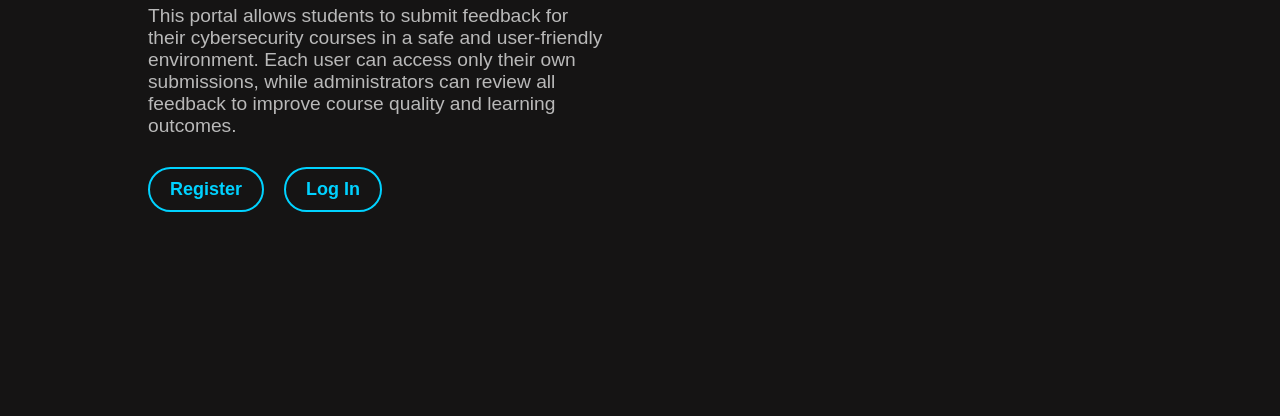
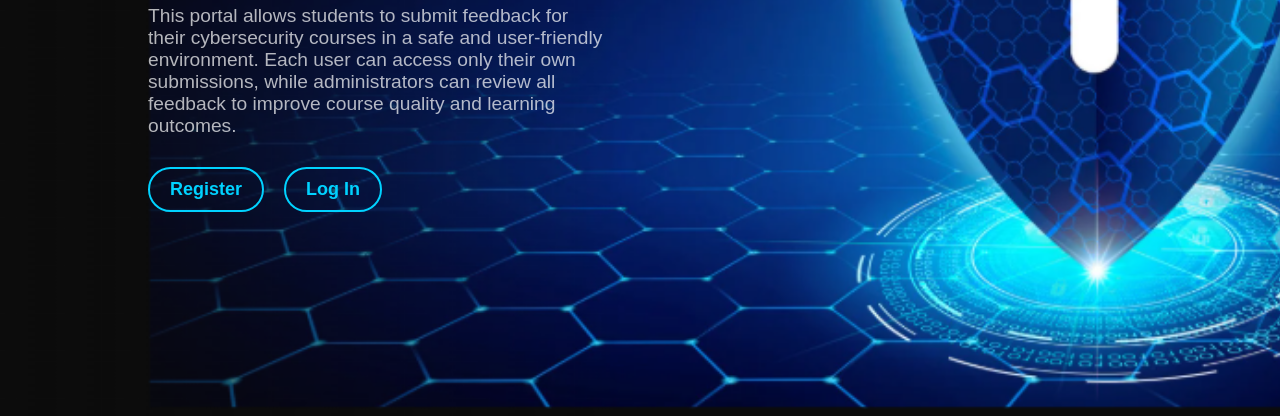
Before and after one commit to LayanAlharthi1/SecureWebProject, a website: page public/home.html in a window 1280 px wide. Shown: the part 452-868 px from the top of the page. Drawn offline with Linux system fonts and the light colour scheme.

Commit message:
updateds

```diff
--- a/css/style.css
+++ b/css/style.css
@@ -55,11 +55,7 @@ body {
     justify-content: flex-start;
     align-items: center;
     height: 100vh;
-<<<<<<< HEAD
-    background: url('background.png') no-repeat center center fixed;
-=======
     background: url('/img/background.png') no-repeat center center fixed;
->>>>>>> 2f268f0 (add layals full project with database)
     background-size: cover;
     position: relative;
     padding-left: 10%;
--- a/server.js
+++ b/server.js
@@ -73,7 +73,7 @@ app.use((err, req, res, next) => {
 
 // ---------- Start server ----------
 app.listen(PORT, () => {
-  console.log(`Server running on http://localhost:${PORT}`);
+  console.log(`Server running on http://localhost:${PORT}/home.html`);
 });
 
 //const dashboardRouter = require("./routes/dashboard");
```
Also changed, not shown: 1 other file.
